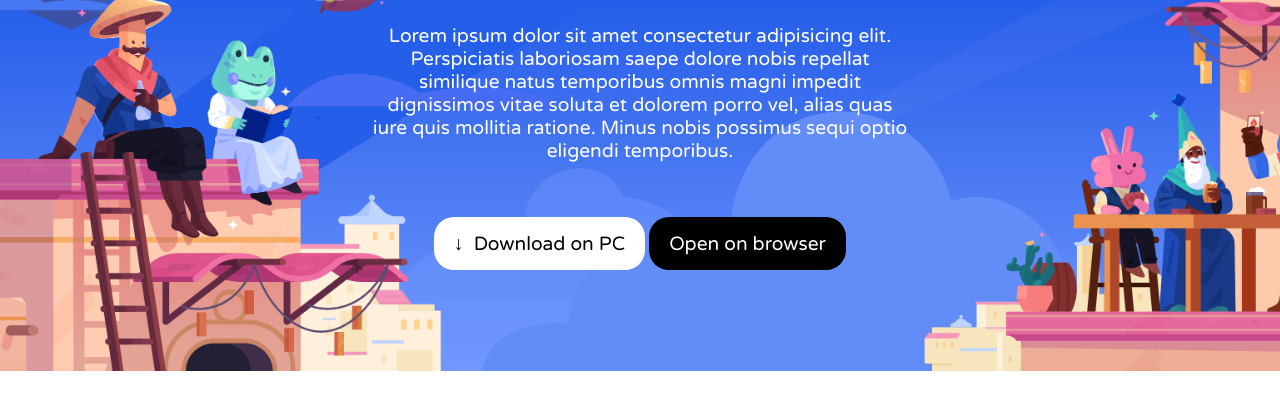
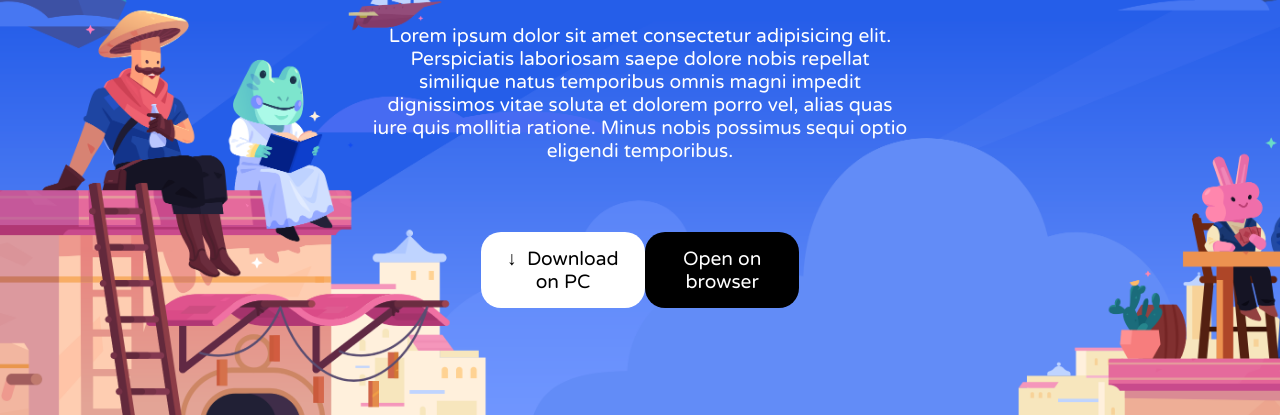
Before and after one commit to larosamad/html-css-discord, a plain HTML site: page index.html in a window 1280 px wide. Shown: the part 214-629 px from the top of the page. Drawn offline with Linux system fonts and the light colour scheme.

Commit message:
angelo mi ha detto va bene così

```diff
--- a/assets/css/style.css
+++ b/assets/css/style.css
@@ -89,6 +89,8 @@ header{
 }
 
 .buttons{
+    width: 40%;
+    margin: auto;
     padding: 20px;
     margin-top: 10px;
 }
--- a/index.html
+++ b/index.html
@@ -29,8 +29,8 @@
             <div class="inside">
                 <h1>Lorem ipsum dolor sit.</h1>
                 <p class="text-header">Lorem ipsum dolor sit amet consectetur adipisicing elit. Perspiciatis laboriosam saepe dolore nobis repellat similique natus temporibus omnis magni impedit dignissimos vitae soluta et dolorem porro vel, alias quas iure quis mollitia ratione. Minus nobis possimus sequi optio eligendi temporibus.</p>
-                <div class="buttons">
-                    <div class="button buttonbig download">Download on PC</div>
+                <div class="buttons flex j-around">
+                    <div class="button login buttonbig download">Download on PC</div>
                     <div class="button buttonbig open">Open on browser</div>
                 </div>
             </div>
@@ -81,7 +81,7 @@
             </div>
             <img src="assets/img/item4-big.svg" alt="just chillin">
             <h3>Lorem ipsum dolor sit amet?</h3>
-            <div class="button big download blue-bg">Download on PC</div>
+            <div class="button buttonbig download blue-bg">Download on PC</div>
         </section>
     </main>
 
```
